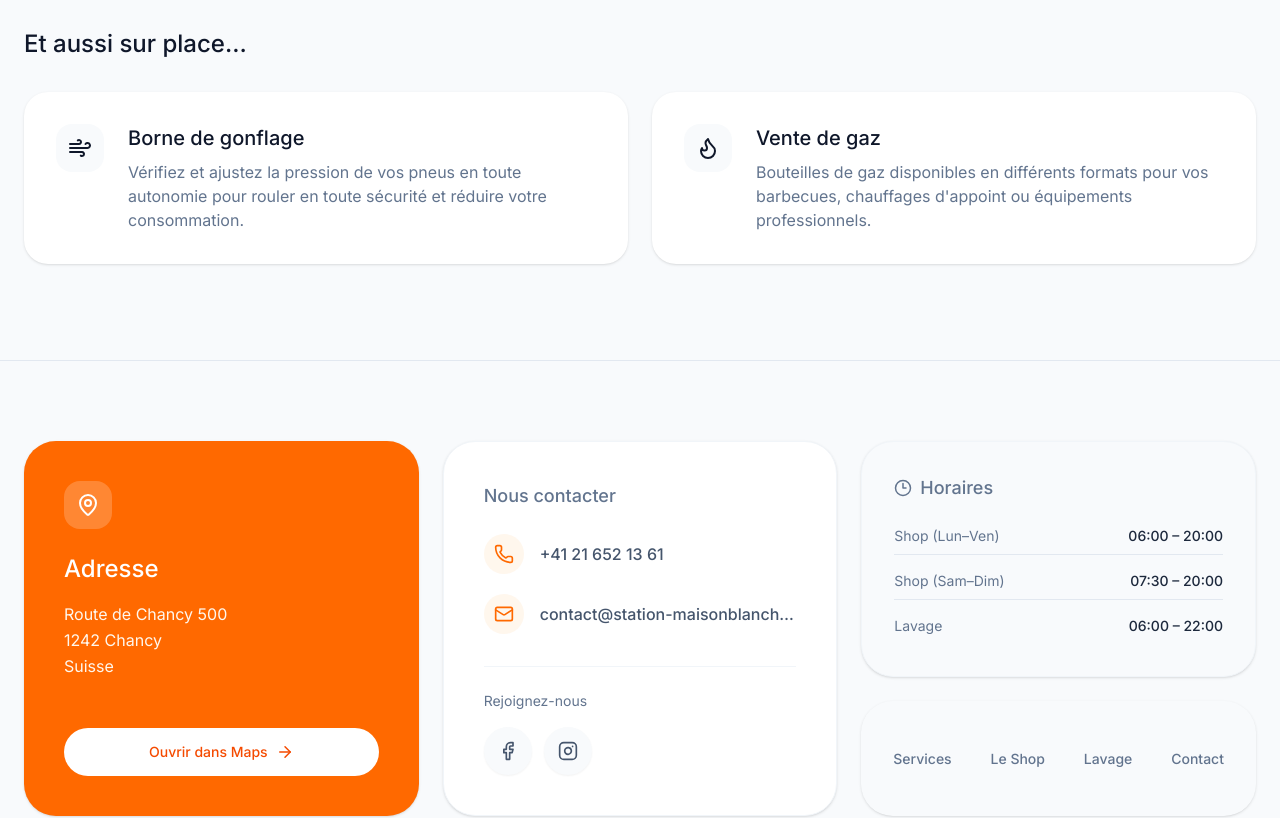
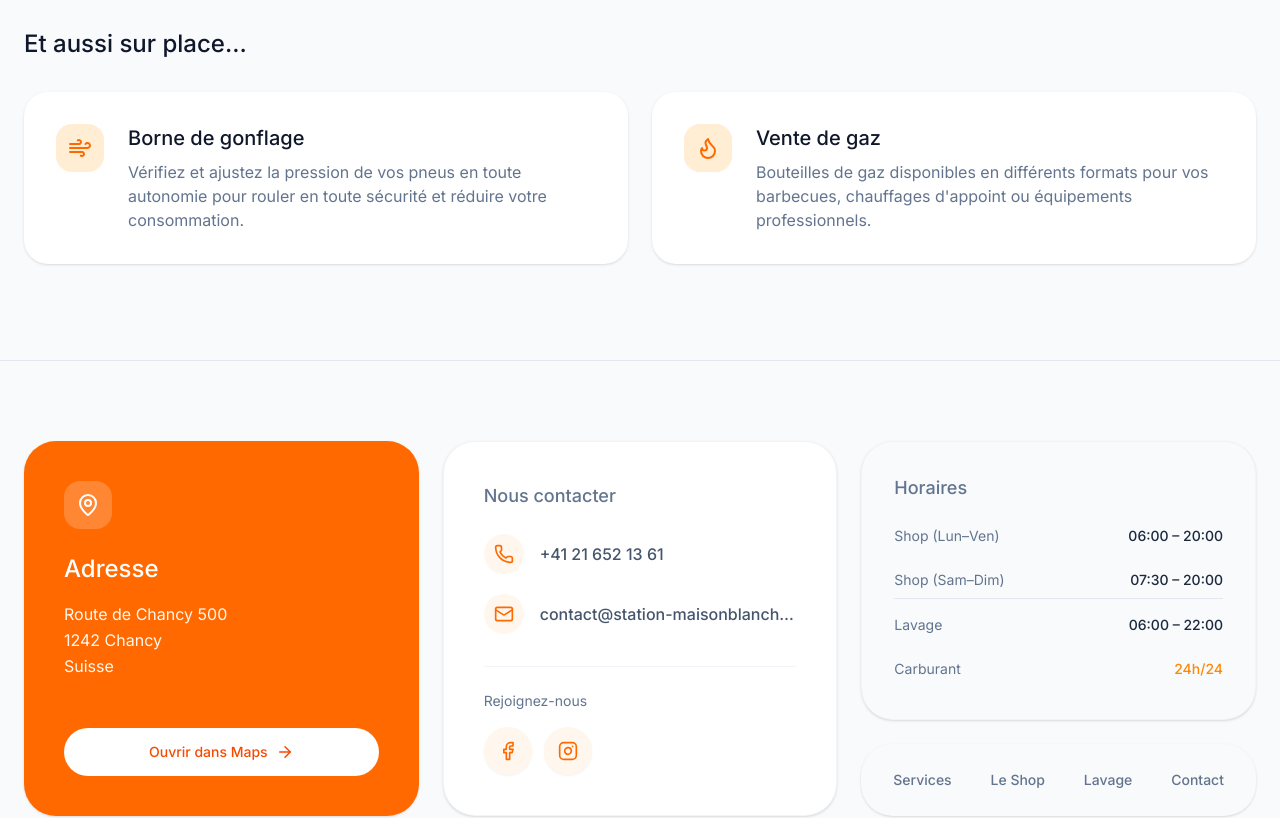
Before and after one commit to anthohn/station-maisonblanche, a Next.js app: page /services in a window 1280 px wide. Shown: the part 2200-3018 px from the top of the page. Built offline with nearby package versions, Linux system fonts and the light colour scheme.

Commit message:
correct link + map contact + harmonisation

```diff
--- a/app/components/Footer.tsx
+++ b/app/components/Footer.tsx
@@ -54,11 +54,11 @@ export default function FooterStation() {
                         <div className="mt-8 pt-6 border-t border-slate-100">
                             <p className="text-sm text-slate-500 mb-4">Rejoignez-nous</p>
                             <div className="flex gap-3">
-                                <a href="#" className="bg-slate-50 p-3.5 rounded-xl text-slate-600 hover:text-orange-500 hover:bg-orange-50 transition-colors shadow-xs">
-                                    <Facebook size={20} />
+                                <a href="https://www.facebook.com/profile.php?id=61580606409294" target="_blank" rel="noopener noreferrer" className="bg-orange-50 p-3.5 rounded-xl text-slate-600 hover:text-orange-500 hover:bg-orange-50 transition-colors shadow-xs">
+                                    <Facebook size={20} className="text-orange-500" />
                                 </a>
-                                <a href="#" className="bg-slate-50 p-3.5 rounded-xl text-slate-600 hover:text-orange-500 hover:bg-orange-50 transition-colors shadow-xs">
-                                    <Instagram size={20} />
+                                <a href="#" className="bg-orange-50 p-3.5 rounded-xl text-slate-600 hover:text-orange-500 hover:bg-orange-50 transition-colors shadow-xs">
+                                    <Instagram size={20} className="text-orange-500" />
                                 </a>
                             </div>
                         </div>
@@ -70,11 +70,11 @@ export default function FooterStation() {
                         {/* Bloc Horaires */}
                         <div className="bg-slate-50 p-8 rounded-[2rem] border border-slate-100 shadow-sm">
                             <div className="flex items-center gap-2 mb-4">
-                                <Clock3 size={18} className="text-[--color-brand-dark]" />
+                                {/* <Clock3 size={18} className="text-[--color-brand-dark]" /> */}
                                 <h3 className="text-lg font-medium text-[--color-brand-dark]">Horaires</h3>
                             </div>
                             <div className="space-y-2">
-                                <div className="flex justify-between items-center py-2 border-b border-slate-200">
+                                <div className="flex justify-between items-center py-2">
                                     <span className="text-slate-500">Shop (Lun–Ven)</span>
                                     <span className="font-medium text-slate-800">06:00 – 20:00</span>
                                 </div>
@@ -85,6 +85,10 @@ export default function FooterStation() {
                                 <div className="flex justify-between items-center py-2">
                                     <span className="text-slate-500">Lavage</span>
                                     <span className="font-medium text-slate-800">06:00 – 22:00</span>
+                                </div>
+                                <div className="flex justify-between items-center py-2">
+                                    <span className="text-slate-500">Carburant</span>
+                                    <span className="font-medium text-orange-400">24h/24</span>
                                 </div>
                             </div>
                         </div>
@@ -110,6 +114,6 @@ export default function FooterStation() {
                     </div>
                 </div>
             </div>
-        </footer>
+        </footer >
     );
 }
--- a/app/components/HomeRestOfPage.tsx
+++ b/app/components/HomeRestOfPage.tsx
@@ -45,7 +45,7 @@ export default function HomeRestOfPage() {
                             <div>
                                 <h3 className="text-2xl font-medium text-white mb-2">Le Shop</h3>
                                 <p className="text-white/80 text-sm mb-4 line-clamp-2">Épicerie, produits frais et locaux, café chaud. Ouvert de 6h à 20h tous les jours.</p>
-                                <Link href="/shop" className="inline-flex items-center text-sm font-medium text-white hover:text-orange-300 transition-colors">
+                                <Link href="/shop" className="inline-flex items-center text-sm font-medium text-white hover:text-orange-500 transition-colors">
                                     Découvrir les rayons <ArrowRight size={16} className="ml-1 transition-transform group-hover:translate-x-1" />
                                 </Link>
                             </div>
@@ -71,7 +71,7 @@ export default function HomeRestOfPage() {
                             <div>
                                 <h3 className="text-2xl font-medium mb-2">Carburant Shell</h3>
                                 <p className="text-white/80 text-sm mb-4">La qualité Shell garantie, disponible 24h/24 et 7j/7 via nos terminaux de paiement automatiques.</p>
-                                <Link href="/services" className="inline-flex items-center text-sm font-medium text-white hover:text-orange-300 transition-colors">
+                                <Link href="/services" className="inline-flex items-center text-sm font-medium text-white hover:text-orange-500 transition-colors">
                                     Voir nos carburants <ArrowRight size={16} className="ml-1 transition-transform group-hover:translate-x-1" />
                                 </Link>
                             </div>
@@ -96,7 +96,7 @@ export default function HomeRestOfPage() {
                             <div>
                                 <h3 className="text-2xl font-medium mb-2">Lavage Auto</h3>
                                 <p className="text-white/80 text-sm mb-4">Pistes haute pression et aspirateurs industriels pour faire briller votre véhicule en quelques minutes.</p>
-                                <Link href="/lavage" className="inline-flex items-center text-sm font-medium text-white hover:text-orange-300 transition-colors">
+                                <Link href="/lavage" className="inline-flex items-center text-sm font-medium text-white hover:text-orange-500 transition-colors">
                                     Voir les installations <ArrowRight size={16} className="ml-1 transition-transform group-hover:translate-x-1" />
                                 </Link>
                             </div>
@@ -155,7 +155,7 @@ export default function HomeRestOfPage() {
                     </p>
                     <div className="flex flex-col sm:flex-row justify-center gap-4">
                         <a
-                            href="https://maps.google.com" // URL GOOGLE MAPS EXACTE
+                            href="https://maps.app.goo.gl/WKU8p8fe4wCEhn2t6"
                             target="_blank"
                             rel="noopener noreferrer"
                             className="inline-flex items-center justify-center gap-2 bg-orange-500 text-white px-8 py-4 rounded-xl font-medium hover:bg-orange-600 transition-colors"
--- a/app/services/page.tsx
+++ b/app/services/page.tsx
@@ -79,7 +79,7 @@ export default function ServicesPage() {
                         className="grid grid-cols-1 lg:grid-cols-2 gap-12 items-center"
                     >
                         <div className="relative h-[400px] lg:h-[500px] rounded-3xl overflow-hidden shadow-sm">
-                            <Image src="/lavage.jpg" alt="Lavage Haute Pression" fill className="object-cover" />
+                            <Image src="/lavage.png" alt="Lavage Haute Pression" fill className="object-cover" />
                         </div>
                         <div className="lg:pl-10">
                             <div className="bg-orange-100 w-14 h-14 flex items-center justify-center rounded-2xl mb-6">
@@ -106,8 +106,8 @@ export default function ServicesPage() {
 
                         {/* Borne Pneus */}
                         <div className="bg-white p-8 rounded-3xl shadow-sm flex items-start gap-6">
-                            <div className="bg-slate-50 w-12 h-12 shrink-0 flex items-center justify-center rounded-2xl">
-                                <Wind size={24} className="text-[--color-brand-dark]" />
+                            <div className="bg-orange-100 w-12 h-12 shrink-0 flex items-center justify-center rounded-2xl">
+                                <Wind size={24} className="text-orange-500" />
                             </div>
                             <div>
                                 <h4 className="text-xl font-medium text-[--color-brand-dark] mb-2">Borne de gonflage</h4>
@@ -119,8 +119,8 @@ export default function ServicesPage() {
 
                         {/* Gaz */}
                         <div className="bg-white p-8 rounded-3xl shadow-sm flex items-start gap-6">
-                            <div className="bg-slate-50 w-12 h-12 shrink-0 flex items-center justify-center rounded-2xl">
-                                <Flame size={24} className="text-[--color-brand-dark]" />
+                            <div className="bg-orange-100 w-12 h-12 shrink-0 flex items-center justify-center rounded-2xl">
+                                <Flame size={24} className="text-orange-500" />
                             </div>
                             <div>
                                 <h4 className="text-xl font-medium text-[--color-brand-dark] mb-2">Vente de gaz</h4>
```
Also changed, not shown: app/contact/page.tsx (+6 -19 lines).
